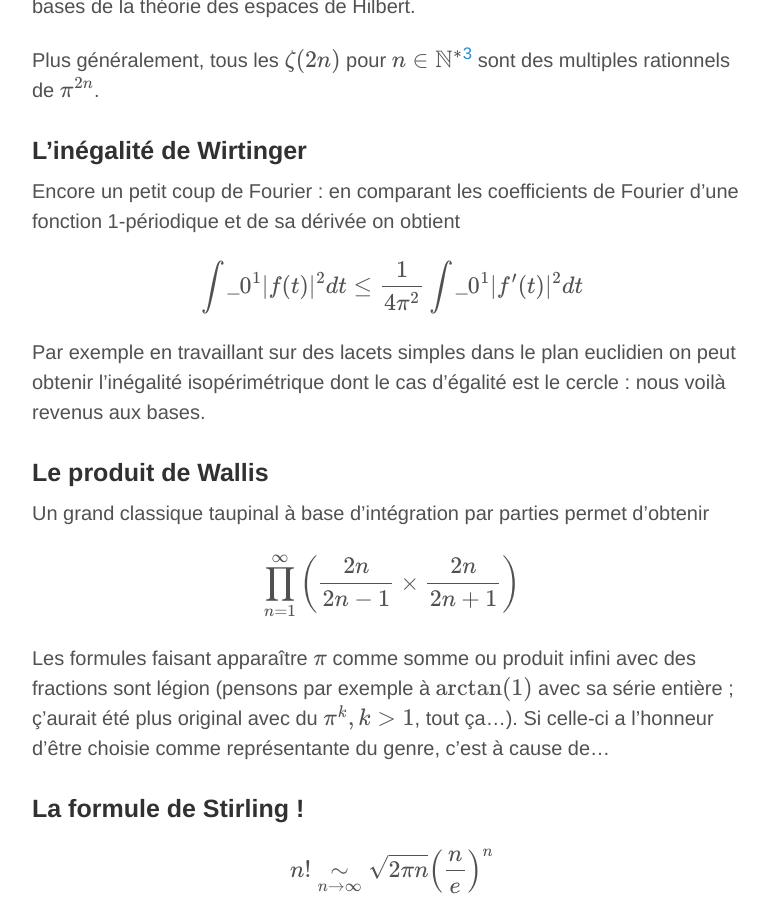
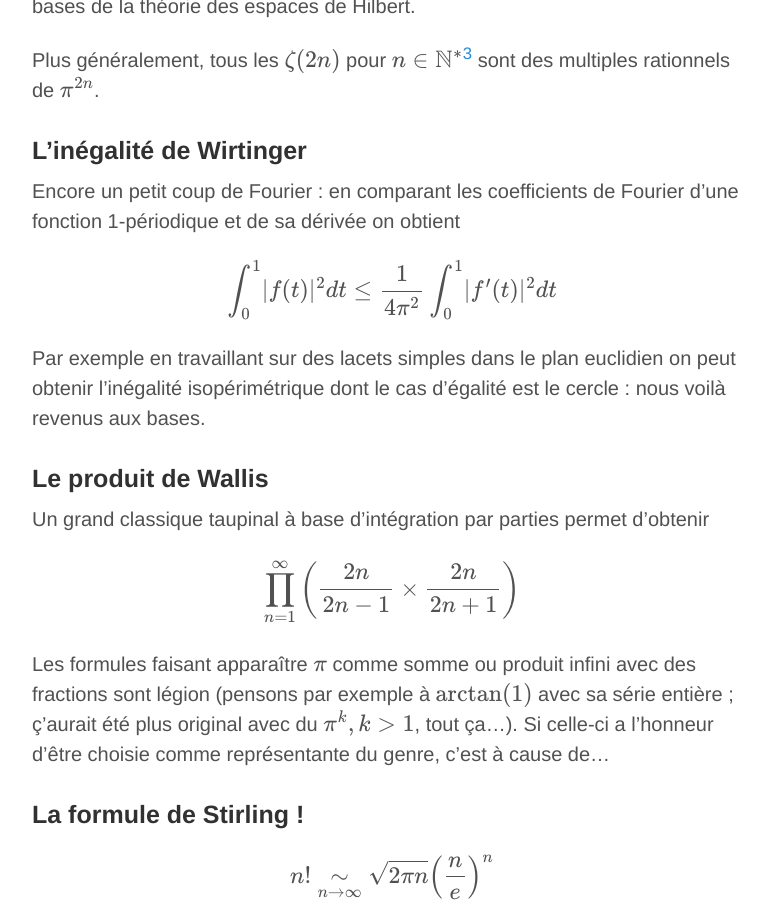
Before and after one commit to electronicdigeratorscience2000plus/electronicdigeratorscience2000plus.github.io, a Jekyll site: the page built from _posts/2014-12-05-hello-world-pi.md, in a window 1280 px wide and 900 px high, scrolled down 1717 px. Shown: the whole window, without its empty margins (248-1017 px from the left). Built offline with Jekyll 4.4.1, drawn with Linux system fonts in a browser that asks for light colours; formulas are drawn with MathJax 3.

Commit message:
\lvert et \rvert pour pas créer de tableau avec |

```diff
--- a/_posts/2014-12-05-hello-world-pi.md
+++ b/_posts/2014-12-05-hello-world-pi.md
@@ -73,7 +73,7 @@ Plus généralement, tous les $$\zeta(2n)$$ pour $$n \in
 Encore un petit coup de Fourier : en comparant les coefficients de
 Fourier d'une fonction 1-périodique et de sa dérivée on obtient
 
-$$ \int\_0^1 |f(t)|^2 dt \leq \frac{1}{4\pi^2}\int\_0^1 |f'(t)|^2 dt $$
+$$ \int_0^1 \lvert f(t) \rvert^2 dt \leq \frac{1}{4\pi^2}\int_0^1 \lvert f'(t)\rvert^2 dt $$
 
 Par exemple en travaillant sur des lacets simples dans le plan
 euclidien on peut obtenir l'inégalité isopérimétrique dont le cas
```
